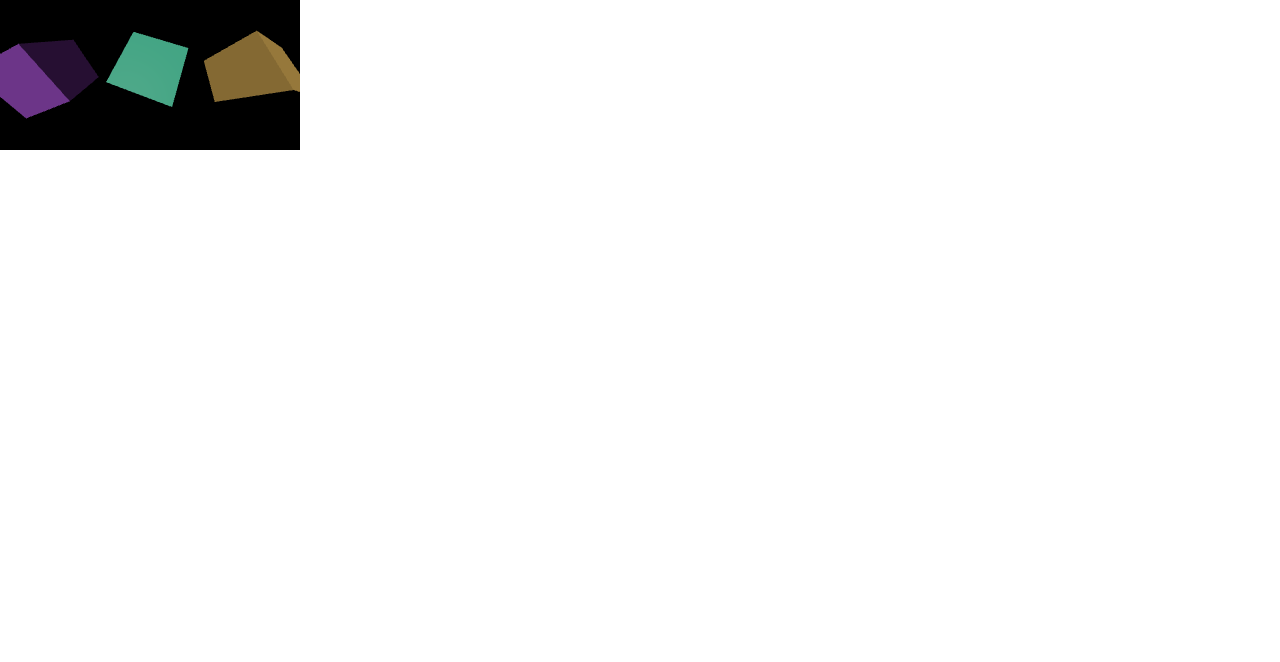
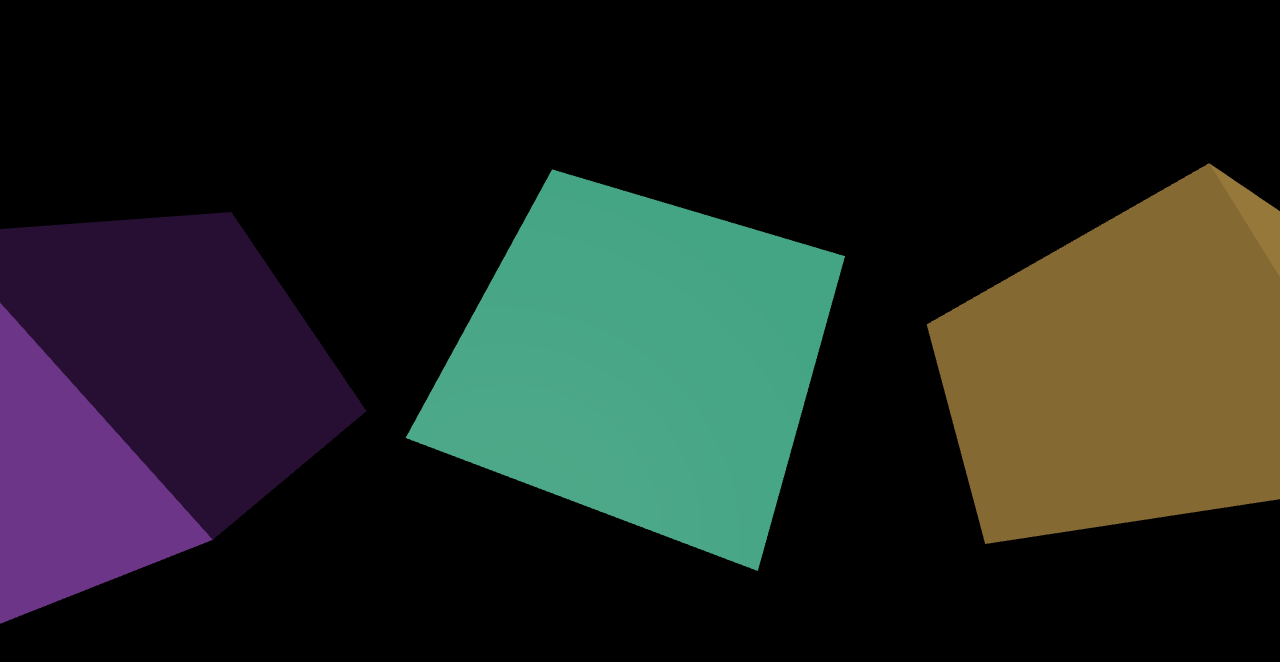
Before and after one commit to kowalsking/three-js-learning, a website with bundled scripts: page index.html in a window 1280 px wide. Built offline with nearby package versions, Linux system fonts and the light colour scheme; animation ran at ten frames a second.

Commit message:
some testing stuff

```diff
--- a/index.html
+++ b/index.html
@@ -4,17 +4,15 @@
     <meta charset="utf-8" />
     <title>My 3d Paradise.</title>
     <style>
+      html,
       body {
         margin: 0;
+        height: 100%;
       }
-      #info {
-        position: absolute;
-        top: 10px;
+      #c {
         width: 100%;
-        text-align: center;
-        z-index: 100;
+        height: 100%;
         display: block;
-        color: white
       }
     </style>
   </head>
--- a/main.js
+++ b/main.js
@@ -38,6 +38,12 @@
   function render(time) {
     time *= 0.001
 
+    if (resizeRendererToDisplaySize(renderer)) {
+      const canvas = renderer.domElement
+      camera.aspect = canvas.clientWidth / canvas.clientHeight
+      camera.updateProjectionMatrix()
+    }
+
     cubes.forEach((cube, ndx) => {
       const speed = 1 + ndx * .1
       const rot = time * speed
@@ -63,6 +69,17 @@
 
     return cube
   }
+
+  function resizeRendererToDisplaySize(renderer) {
+    const canvas = renderer.domElement
+    const width = canvas.clientWidth
+    const height = canvas.clientHeight
+    const needResize = canvas.width !== width || canvas.height !== height
+    if (needResize) {
+      renderer.setSize(width, height, false)
+    }
+    return needResize
+  }
 }
 
 main()
```
